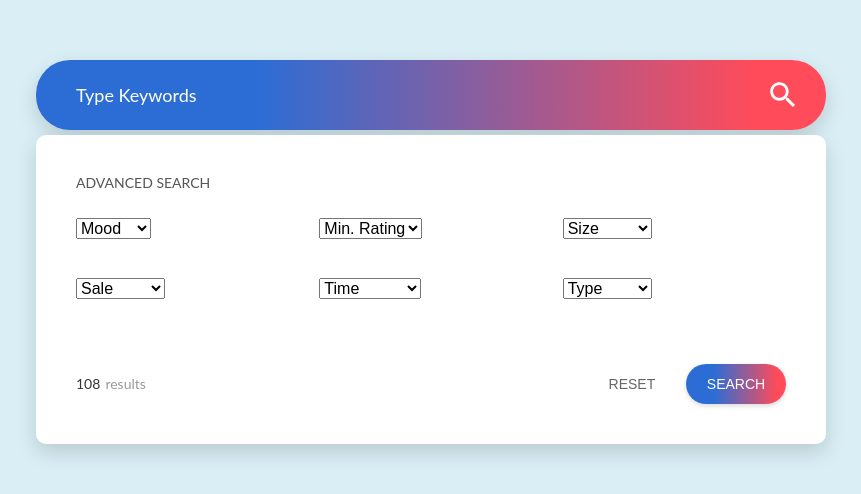
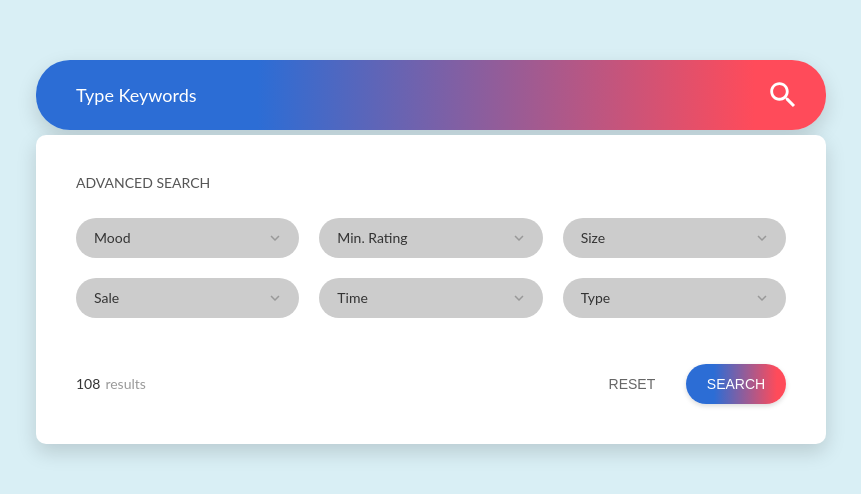
Before and after one commit to MinorDelay/FilmOrganisation, a website: page public/index.html in a window 1280 px wide. Shown: the part 148-642 px from the top of the page, without its empty margins (209-1070 px from the left). Drawn offline with nearby package versions, Linux system fonts and the light colour scheme.

Commit message:
Fixed choices.js reference error

```diff
--- a/public/index.html
+++ b/public/index.html
@@ -115,7 +115,7 @@
       </div>
     </form>
   </div>
-  <script src="js/extention/choices.js"></script>
+  <script src="javascript/extention/choices.js"></script>
   <script>
     const customSelects = document.querySelectorAll("select");
     const deleteBtn = document.getElementById('delete')
```
